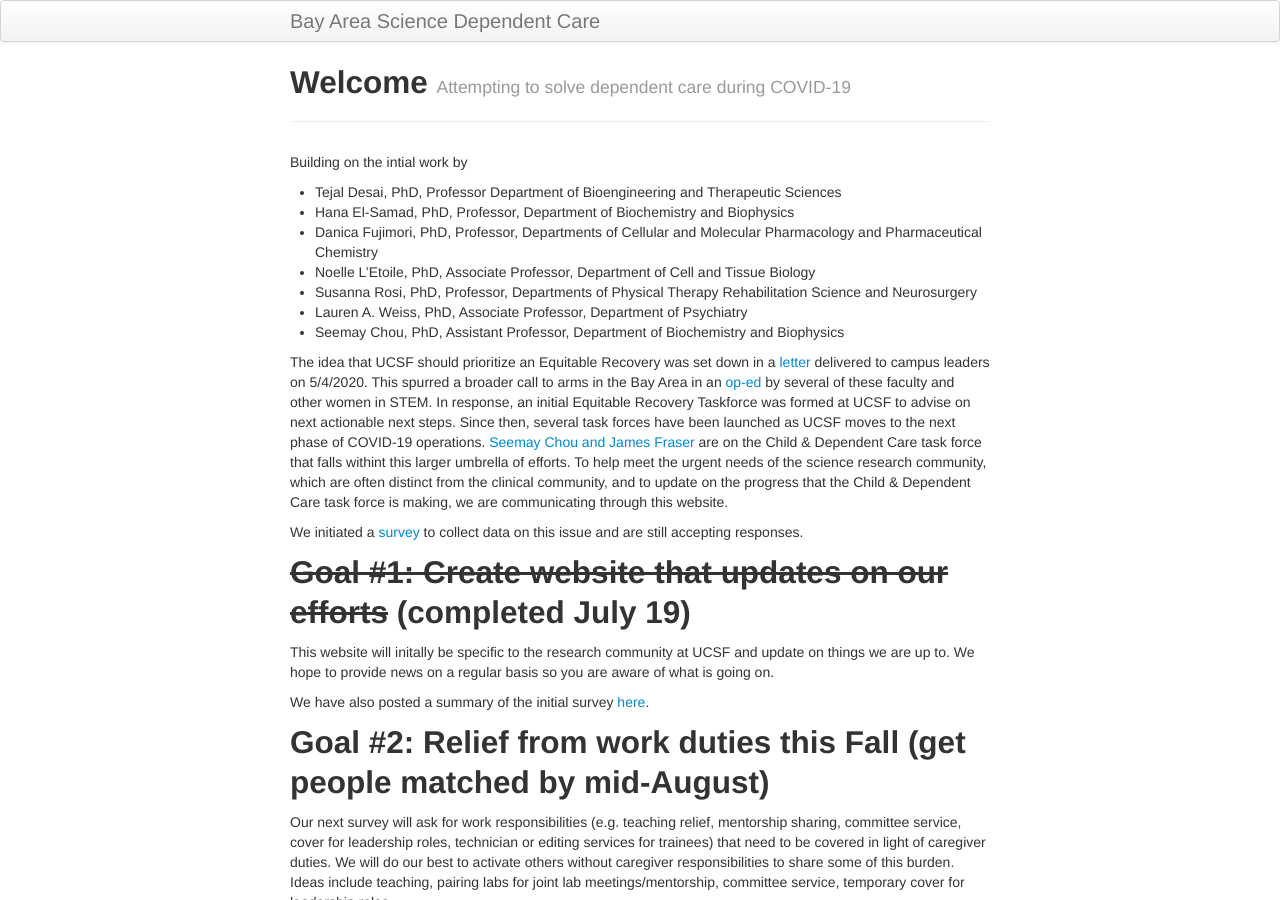
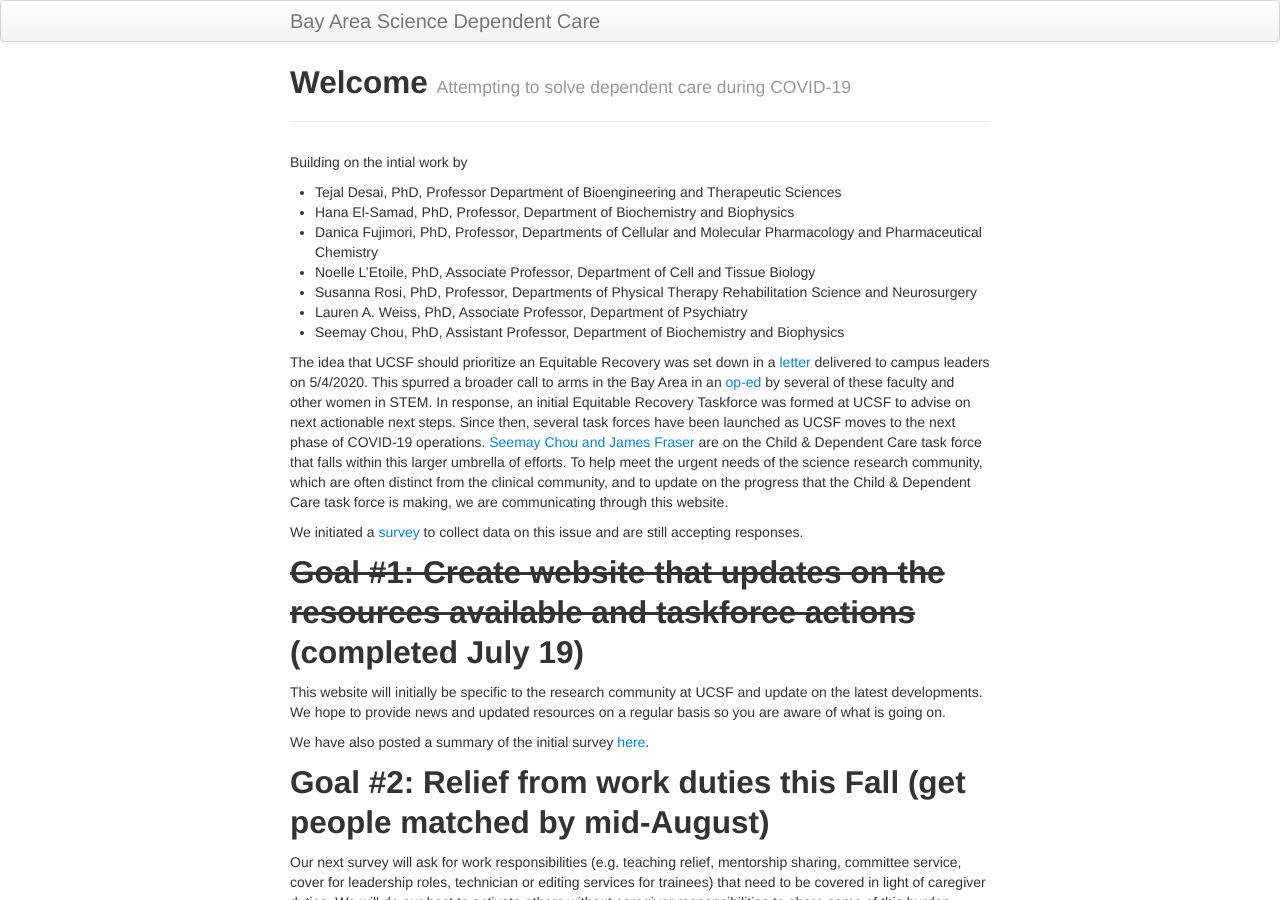
Before and after one commit to fraserlab/sci-dependentcare, a Jekyll site: the page built from index.md, in a window 1280 px wide and 900 px high. Built offline with Jekyll 4.4.1, drawn with Linux system fonts in a browser that asks for light colours.

Commit message:
updated language

```diff
--- a/index.md
+++ b/index.md
@@ -14,13 +14,13 @@ Building on the intial work by
 * Lauren A. Weiss, PhD, Associate Professor, Department of Psychiatry
 * Seemay Chou, PhD, Assistant Professor, Department of Biochemistry and Biophysics
 
-The idea that UCSF should prioritize an Equitable Recovery was set down in a [letter](https://docs.google.com/document/d/1hyuL_n6lnId7bi0sOwUi0FYE5cyNfYE41ohybmYY6XQ/edit) delivered to campus leaders on 5/4/2020. This spurred a broader call to arms in the Bay Area in an [op-ed](https://www.sfchronicle.com/opinion/openforum/article/Enabling-economic-and-equitable-recovery-in-the-15293604.php) by several of these faculty and other women in STEM. In response, an initial Equitable Recovery Taskforce was formed at UCSF to advise on next actionable next steps. Since then, several task forces have been launched as UCSF moves to the next phase of COVID-19 operations. [Seemay Chou and James Fraser](mailto:seemayandjames@fraserlab.com) are on the Child & Dependent Care task force that falls withint this larger umbrella of efforts. To  help meet the urgent needs of the science research community, which are often distinct from the clinical community, and to update on the progress that the Child & Dependent Care task force is making, we are communicating through this website.
+The idea that UCSF should prioritize an Equitable Recovery was set down in a [letter](https://docs.google.com/document/d/1hyuL_n6lnId7bi0sOwUi0FYE5cyNfYE41ohybmYY6XQ/edit) delivered to campus leaders on 5/4/2020. This spurred a broader call to arms in the Bay Area in an [op-ed](https://www.sfchronicle.com/opinion/openforum/article/Enabling-economic-and-equitable-recovery-in-the-15293604.php) by several of these faculty and other women in STEM. In response, an initial Equitable Recovery Taskforce was formed at UCSF to advise on next actionable next steps. Since then, several task forces have been launched as UCSF moves to the next phase of COVID-19 operations. [Seemay Chou and James Fraser](mailto:seemayandjames@fraserlab.com) are on the Child & Dependent Care task force that falls within this larger umbrella of efforts. To  help meet the urgent needs of the science research community, which are often distinct from the clinical community, and to update on the progress that the Child & Dependent Care task force is making, we are communicating through this website.
 
 We initiated a [survey](https://docs.google.com/forms/d/e/1FAIpQLSeZ63IWCKnT_Wydq5tWcjA5qQVQ4DM9Z1pDhjgFRDm2j1QznA/viewform) to collect data on this issue and are still accepting responses.
 
-## ~~Goal #1: Create website that updates on our efforts~~ (completed July 19)
+## ~~Goal #1: Create website that updates on the resources available and taskforce actions~~ (completed July 19)
 
-This website will initally be specific to the research community at UCSF and update on things we are up to. We hope to provide news on a regular basis so you are aware of what is going on.
+This website will initially be specific to the research community at UCSF and update on the latest developments. We hope to provide news and updated resources on a regular basis so you are aware of what is going on.
 
 We have also posted a summary of the initial survey [here](/pages/survey.html).
 
```
